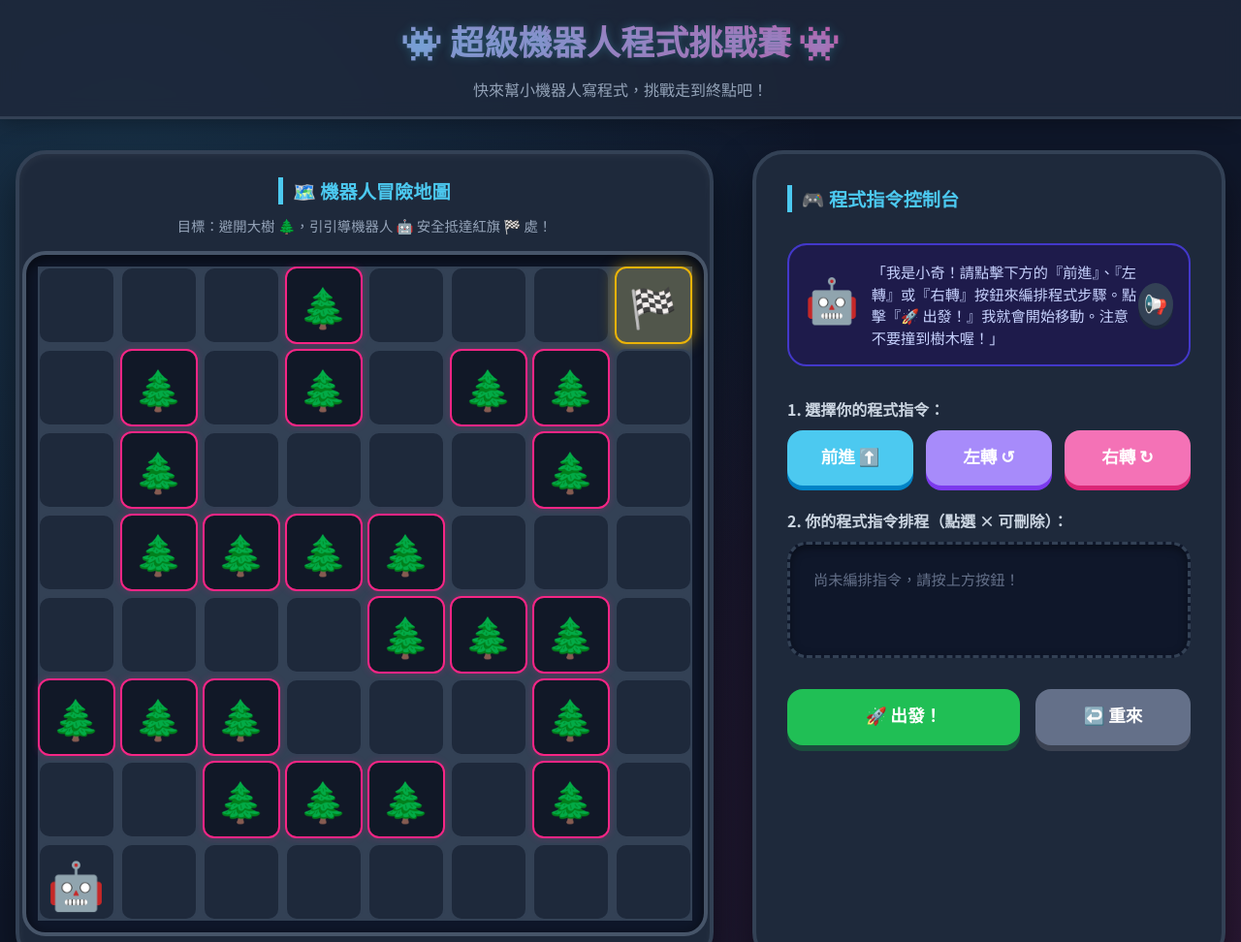
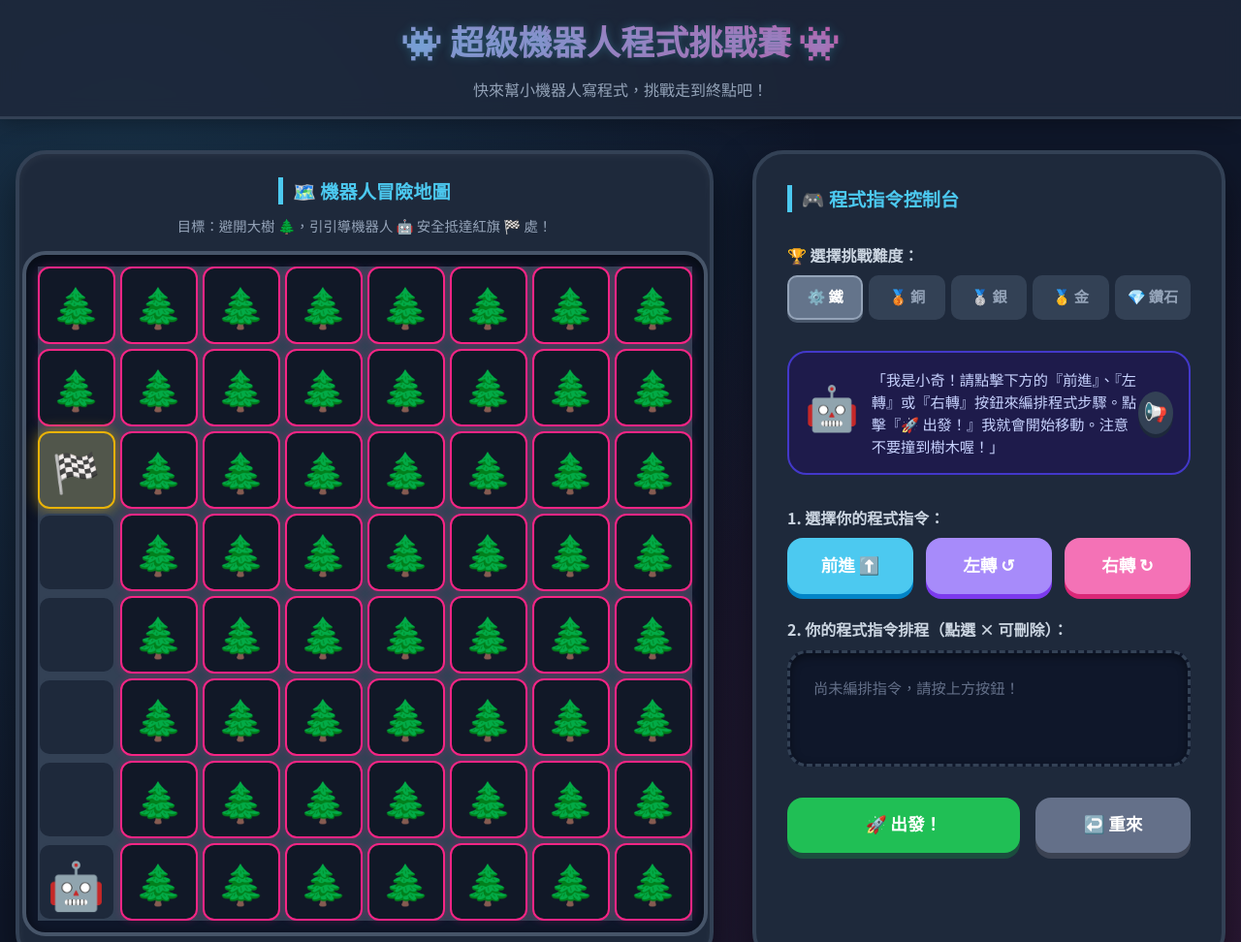
Before and after one commit to genius2plus/STEAM, a plain HTML site: page 程式語言基礎/index.html in a window 1280 px wide. Shown: the top 972 px of the page at 97% size. Drawn offline with Linux system fonts and the light colour scheme.

Commit message:
Add 5 difficulty levels iron, bronze, silver, gold, diamond with selector UI

```diff
--- a/程式語言基礎/app.js
+++ b/程式語言基礎/app.js
@@ -243,7 +243,67 @@ const SpeechReader = {
 
 // 機器人控制遊戲核心
 const RobotGame = {
-  // 8x8 地圖定義 (0: 空地, 1: 障礙物🌲, 2: 終點旗子🏁)
+  currentLevel: 'iron', // 預設為鐵牌
+  levels: {
+    iron: {
+      name: '⚙️ 鐵牌',
+      robot: { x: 0, y: 7, dir: 'up' },
+      map: [
+        [1, 1, 1, 1, 1, 1, 1, 1],
+        [1, 1, 1, 1, 1, 1, 1, 1],
+        [2, 1, 1, 1, 1, 1, 1, 1],
+        [0, 1, 1, 1, 1, 1, 1, 1],
+        [0, 1, 1, 1, 1, 1, 1, 1],
+        [0, 1, 1, 1, 1, 1, 1, 1],
+        [0, 1, 1, 1, 1, 1, 1, 1],
+        [0, 1, 1, 1, 1, 1, 1, 1]
+      ]
+    },
+    bronze: {
+      name: '🥉 銅牌',
+      robot: { x: 0, y: 7, dir: 'up' },
+      map: [
+        [1, 1, 1, 1, 1, 1, 1, 1],
+        [1, 1, 1, 1, 1, 1, 1, 1],
+        [1, 1, 1, 1, 1, 1, 1, 1],
+        [1, 1, 1, 1, 1, 1, 1, 1],
+        [1, 1, 1, 1, 1, 1, 1, 1],
+        [1, 1, 1, 1, 1, 1, 1, 1],
+        [1, 1, 1, 1, 1, 1, 1, 1],
+        [0, 0, 0, 0, 2, 1, 1, 1]
+      ]
+    },
+    silver: {
+      name: '🥈 銀牌',
+      robot: { x: 0, y: 7, dir: 'up' },
+      map: [
+        [1, 1, 1, 1, 1, 1, 1, 1],
+        [1, 1, 1, 1, 1, 1, 1, 1],
+        [1, 1, 1, 1, 1, 1, 1, 1],
+        [1, 1, 1, 1, 1, 1, 1, 1],
+        [0, 0, 0, 0, 2, 1, 1, 1],
+        [0, 1, 1, 1, 1, 1, 1, 1],
+        [0, 1, 1, 1, 1, 1, 1, 1],
+        [0, 1, 1, 1, 1, 1, 1, 1]
+      ]
+    },
+    gold: {
+      name: '🥇 金牌',
+      robot: { x: 0, y: 7, dir: 'up' },
+      map: [
+        [1, 1, 1, 1, 1, 1, 1, 1],
+        [1, 1, 1, 1, 1, 1, 1, 1],
+        [1, 1, 1, 1, 0, 0, 2, 1],
+        [1, 1, 1, 1, 0, 1, 1, 1],
+        [1, 1, 1, 1, 0, 1, 1, 1],
+        [0, 0, 0, 0, 0, 1, 1, 1],
+        [0, 1, 1, 1, 1, 1, 1, 1],
+        [0, 1, 1, 1, 1, 1, 1, 1]
+      ]
+    },
+    diamond: {
+      name: '💎 鑽石',
+      robot: { x: 0, y: 7, dir: 'up' },
       map: [
         [0, 0, 0, 1, 0, 0, 0, 2],
         [0, 1, 0, 1, 0, 1, 1, 0],
@@ -252,8 +312,10 @@ const RobotGame = {
         [0, 0, 0, 0, 1, 1, 1, 0],
         [1, 1, 1, 0, 0, 0, 1, 0],
         [0, 0, 1, 1, 1, 0, 1, 0],
-    [0, 0, 0, 0, 0, 0, 0, 0] // 機器人起點在 (0, 7) 即左下角
-  ],
+        [0, 0, 0, 0, 0, 0, 0, 0]
+      ]
+    }
+  },
   robot: {
     x: 0,
     y: 7,
@@ -263,13 +325,26 @@ const RobotGame = {
   running: false,
 
   init() {
+    this.selectLevel('iron');
+  },
+
+  selectLevel(levelKey) {
+    if (this.running) return;
+    AudioPlayer.playBeep();
+    this.currentLevel = levelKey;
+
+    // 更新按鈕選取狀態
+    document.querySelectorAll('.btn-diff').forEach(btn => btn.classList.remove('active'));
+    document.getElementById(`diff-${levelKey}`).classList.add('active');
+
     this.resetGame();
   },
 
   resetGame() {
-    this.robot.x = 0;
-    this.robot.y = 7;
-    this.robot.dir = 'up';
+    const lvl = this.levels[this.currentLevel];
+    this.robot.x = lvl.robot.x;
+    this.robot.y = lvl.robot.y;
+    this.robot.dir = lvl.robot.dir;
     this.commands = [];
     this.running = false;
     this.renderMap();
@@ -318,15 +393,16 @@ const RobotGame = {
     const grid = document.getElementById('robot-grid');
     grid.innerHTML = '';
 
+    const lvl = this.levels[this.currentLevel];
     for (let r = 0; r < 8; r++) {
       for (let c = 0; c < 8; c++) {
         const cell = document.createElement('div');
         cell.className = 'map-cell';
 
-        if (this.map[r][c] === 1) {
+        if (lvl.map[r][c] === 1) {
           cell.className += ' obstacle';
           cell.textContent = '🌲';
-        } else if (this.map[r][c] === 2) {
+        } else if (lvl.map[r][c] === 2) {
           cell.className += ' target';
           cell.textContent = '🏁';
         }
@@ -344,7 +420,7 @@ const RobotGame = {
   },
 
   toggleControlButtons(disabled) {
-    document.querySelectorAll('.command-buttons button, .game-actions button').forEach(btn => {
+    document.querySelectorAll('.command-buttons button, .game-actions button, .difficulty-buttons button').forEach(btn => {
       if (btn.classList.contains('btn-reset')) return; // 重來按鈕不鎖定
       btn.disabled = disabled;
     });
@@ -355,6 +431,7 @@ const RobotGame = {
     this.running = true;
     this.toggleControlButtons(true);
 
+    const lvl = this.levels[this.currentLevel];
     for (let i = 0; i < this.commands.length; i++) {
       if (!this.running) break;
       const cmd = this.commands[i];
@@ -378,7 +455,7 @@ const RobotGame = {
         else if (this.robot.dir === 'down') nextY++;
         else if (this.robot.dir === 'left') nextX--;
 
-        if (nextX < 0 || nextX >= 8 || nextY < 0 || nextY >= 8 || this.map[nextY][nextX] === 1) {
+        if (nextX < 0 || nextX >= 8 || nextY < 0 || nextY >= 8 || lvl.map[nextY][nextX] === 1) {
           AudioPlayer.playFail();
           const gridWrapper = document.querySelector('.game-map-wrapper');
           gridWrapper.style.animation = 'none';
@@ -399,9 +476,9 @@ const RobotGame = {
       this.renderMap();
       await new Promise(resolve => setTimeout(resolve, 600));
 
-      if (this.map[this.robot.y][this.robot.x] === 2) {
+      if (lvl.map[this.robot.y][this.robot.x] === 2) {
         AudioPlayer.playSuccess();
-        alert('🎉 歐耶！！機器人成功抵達終點🏁！你是超級程式設計大師！');
+        alert(`🎉 歐耶！！機器人成功挑戰 ${lvl.name} 關卡🏁！你真是太棒了！`);
         this.resetGame();
         return;
       }
--- a/程式語言基礎/index.html
+++ b/程式語言基礎/index.html
@@ -35,6 +35,18 @@
     <!-- 右側：程式控制面板 -->
     <div class="control-panel">
       <div class="section-title">🎮 程式指令控制台</div>
+
+      <!-- 難度選擇區 -->
+      <div>
+        <strong style="display: block; margin-bottom: 0.6rem; color: #cbd5e1;">🏆 選擇挑戰難度：</strong>
+        <div class="difficulty-buttons" style="display: grid; grid-template-columns: repeat(5, 1fr); gap: 0.4rem; margin-bottom: 0.5rem;">
+          <button class="btn btn-diff active" id="diff-iron" onclick="RobotGame.selectLevel('iron')">⚙️ 鐵</button>
+          <button class="btn btn-diff" id="diff-bronze" onclick="RobotGame.selectLevel('bronze')">🥉 銅</button>
+          <button class="btn btn-diff" id="diff-silver" onclick="RobotGame.selectLevel('silver')">🥈 銀</button>
+          <button class="btn btn-diff" id="diff-gold" onclick="RobotGame.selectLevel('gold')">🥇 金</button>
+          <button class="btn btn-diff" id="diff-diamond" onclick="RobotGame.selectLevel('diamond')">💎 鑽石</button>
+        </div>
+      </div>
 
       <!-- 小奇語音說明 -->
       <div class="mascot-bubble">
--- a/程式語言基礎/style.css
+++ b/程式語言基礎/style.css
@@ -279,6 +279,28 @@ header p {
 .btn-command-right:hover { transform: translateY(-2px); box-shadow: 0 7px 0 #db2777; }
 .btn-command-right:active { transform: translateY(2px); box-shadow: 0 0px 0 #db2777; }
 
+/* 難度選擇按鈕 */
+.btn-diff {
+  background: #334155;
+  color: #94a3b8;
+  font-size: 0.95rem;
+  padding: 0.5rem 0.2rem;
+  border-radius: 10px;
+  box-shadow: 0 3px 0 #1e293b;
+  border: 2px solid transparent;
+}
+
+.btn-diff:hover:not(.active) {
+  background: #475569;
+  color: white;
+}
+
+.btn-diff.active#diff-iron { background: #64748b; color: white; border-color: #94a3b8; box-shadow: 0 3px 0 #475569; }
+.btn-diff.active#diff-bronze { background: #d97706; color: white; border-color: #f59e0b; box-shadow: 0 3px 0 #92400e; }
+.btn-diff.active#diff-silver { background: #94a3b8; color: white; border-color: #cbd5e1; box-shadow: 0 3px 0 #64748b; }
+.btn-diff.active#diff-gold { background: #eab308; color: white; border-color: #fef08a; box-shadow: 0 3px 0 #a16207; }
+.btn-diff.active#diff-diamond { background: var(--primary); color: white; border-color: #93c5fd; box-shadow: 0 3px 0 #0284c7; }
+
 .command-list {
   background: #0f172a;
   border: 3px dashed #334155;
```
Lines whose indentation alone changed are shown as unchanged.
